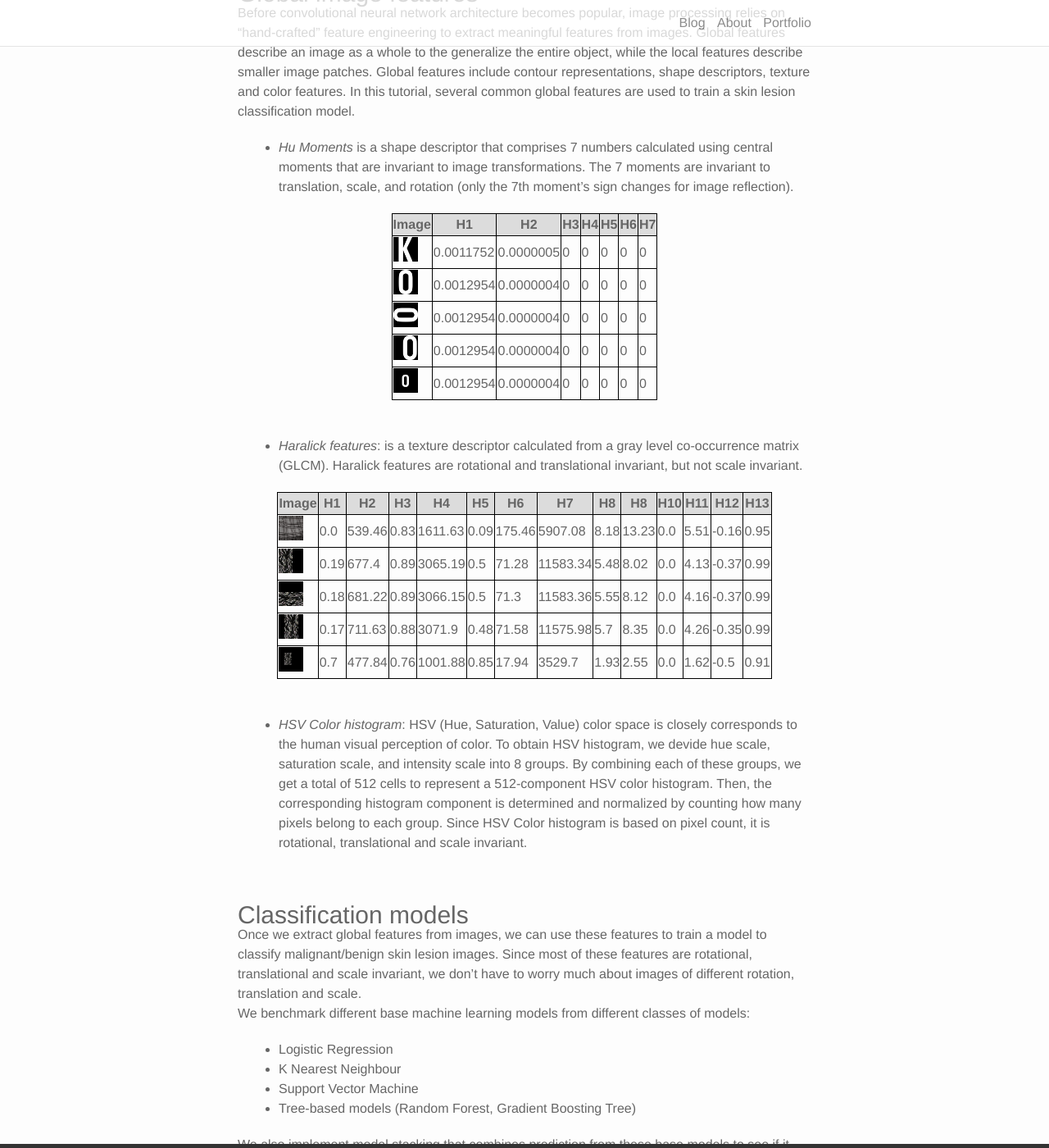
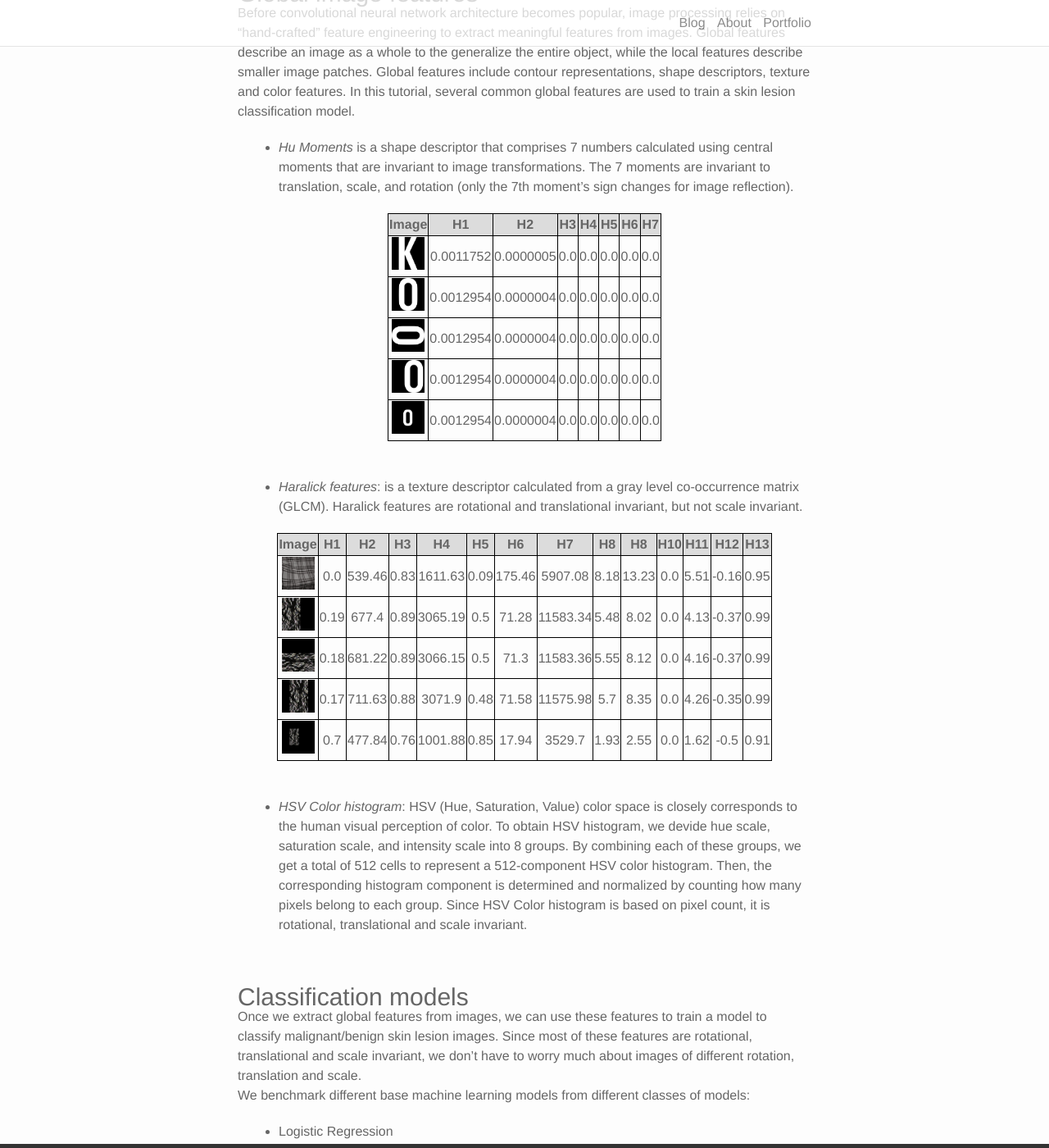
Before and after one commit to emeryanalytics/blog, a Jekyll site: the page built from _posts/2019-10-19-skin_lesion_classification_part_1.markdown, in a window 1280 px wide and 1400 px high, scrolled down 440 px. Shown: the whole window at 82% size. Built offline with Jekyll 4.4.1, drawn with Linux system fonts in a browser that asks for light colours; nearby versions of some CDN libraries.

Commit message:
Format post

```diff
--- a/_posts/2019-10-19-skin_lesion_classification_part_1.markdown
+++ b/_posts/2019-10-19-skin_lesion_classification_part_1.markdown
@@ -21,22 +21,22 @@
 
 | Image  | H1 | H2 | H3 | H4 | H5 | H6 | H7 |
 | ------ | --- | --- | --- | --- | --- | --- | --- |
-| <img src="{{ site.baseurl }}/img/letter_K.png" width="30"/> | 0.0011752 | 0.0000005 | 0 | 0 | 0 | 0 | 0 |
-| <img src="{{ site.baseurl }}/img/letter_O.png" width="30"/> | 0.0012954 | 0.0000004 | 0 | 0 | 0 | 0 | 0 |
-| <img src="{{ site.baseurl }}/img/letter_O_rotated.png" width="30"/> | 0.0012954 | 0.0000004 | 0 | 0 | 0 | 0 | 0 |
-| <img src="{{ site.baseurl }}/img/letter_O_shifted.png" width="30"/> | 0.0012954 | 0.0000004 | 0 | 0 | 0 | 0 | 0 |
-| <img src="{{ site.baseurl }}/img/letter_O_scaled.png" width="30"/> | 0.0012954 | 0.0000004 | 0 | 0 | 0 | 0 | 0 |
+| <img src="{{ site.baseurl }}/img/letter_K.png" width="40"/> | 0.0011752 | 0.0000005 | 0.0 | 0.0 | 0.0 | 0.0 | 0.0 |
+| <img src="{{ site.baseurl }}/img/letter_O.png" width="40"/> | 0.0012954 | 0.0000004 | 0.0 | 0.0 | 0.0 | 0.0 | 0.0 |
+| <img src="{{ site.baseurl }}/img/letter_O_rotated.png" width="40"/> | 0.0012954 | 0.0000004 | 0.0 | 0.0 | 0.0 | 0.0 | 0.0 |
+| <img src="{{ site.baseurl }}/img/letter_O_shifted.png" width="40"/> | 0.0012954 | 0.0000004 | 0.0 | 0.0 | 0.0 | 0.0 | 0.0 |
+| <img src="{{ site.baseurl }}/img/letter_O_scaled.png" width="40"/> | 0.0012954 | 0.0000004 | 0.0 | 0.0 | 0.0 | 0.0 | 0.0 |
 
 <br/>
 * _Haralick features_: is a texture descriptor calculated from a gray level co-occurrence matrix (GLCM). Haralick features are rotational and translational invariant, but not scale invariant.<br/>
 
 | Image  | H1 | H2 | H3 | H4 | H5 | H6 | H7 | H8 | H8 | H10 | H11 | H12 | H13 |
 | ------ | --- | --- | --- | --- | --- | --- | --- | --- | --- | --- | --- | --- | --- |
-| <img src="{{ site.baseurl }}/img/texture_2.jpg" width="30"/> | 0.0 | 539.46 | 0.83 | 1611.63 | 0.09 | 175.46 | 5907.08 | 8.18 | 13.23 | 0.0 | 5.51 | -0.16 | 0.95 |
-| <img src="{{ site.baseurl }}/img/texture_1.jpg" width="30"/> | 0.19 | 677.4 | 0.89 | 3065.19 | 0.5 | 71.28 | 11583.34 | 5.48 | 8.02 | 0.0 | 4.13 | -0.37 | 0.99 |
-| <img src="{{ site.baseurl }}/img/texture_1_rotated.jpg" width="30"/> | 0.18 | 681.22 | 0.89 | 3066.15 | 0.5 | 71.3 | 11583.36 | 5.55 | 8.12 | 0.0 | 4.16 | -0.37 | 0.99 |
-| <img src="{{ site.baseurl }}/img/texture_1_shifted.jpg" width="30"/> | 0.17 | 711.63 | 0.88 | 3071.9 | 0.48 | 71.58 | 11575.98 | 5.7 | 8.35 | 0.0 | 4.26 | -0.35 | 0.99 |
-| <img src="{{ site.baseurl }}/img/texture_1_Scaled.jpg" width="30"/> | 0.7 | 477.84 | 0.76 | 1001.88 | 0.85 | 17.94 | 3529.7 | 1.93 | 2.55 | 0.0 | 1.62 | -0.5 | 0.91 |
+| <img src="{{ site.baseurl }}/img/texture_2.jpg" width="40"/> | 0.0 | 539.46 | 0.83 | 1611.63 | 0.09 | 175.46 | 5907.08 | 8.18 | 13.23 | 0.0 | 5.51 | -0.16 | 0.95 |
+| <img src="{{ site.baseurl }}/img/texture_1.jpg" width="40"/> | 0.19 | 677.4 | 0.89 | 3065.19 | 0.5 | 71.28 | 11583.34 | 5.48 | 8.02 | 0.0 | 4.13 | -0.37 | 0.99 |
+| <img src="{{ site.baseurl }}/img/texture_1_rotated.jpg" width="40"/> | 0.18 | 681.22 | 0.89 | 3066.15 | 0.5 | 71.3 | 11583.36 | 5.55 | 8.12 | 0.0 | 4.16 | -0.37 | 0.99 |
+| <img src="{{ site.baseurl }}/img/texture_1_shifted.jpg" width="40"/> | 0.17 | 711.63 | 0.88 | 3071.9 | 0.48 | 71.58 | 11575.98 | 5.7 | 8.35 | 0.0 | 4.26 | -0.35 | 0.99 |
+| <img src="{{ site.baseurl }}/img/texture_1_Scaled.jpg" width="40"/> | 0.7 | 477.84 | 0.76 | 1001.88 | 0.85 | 17.94 | 3529.7 | 1.93 | 2.55 | 0.0 | 1.62 | -0.5 | 0.91 |
 
 <br/>
 * _HSV Color histogram_: HSV (Hue, Saturation, Value) color space is closely corresponds to the human visual perception of color. To obtain HSV histogram, we devide hue scale, saturation scale, and intensity scale into 8 groups. By combining each of these groups, we get a total of 512 cells to represent a 512-component HSV color histogram. Then, the corresponding histogram component is determined and normalized by counting how many pixels belong to each group. Since HSV Color histogram is based on pixel count, it is rotational, translational and scale invariant.
--- a/_sass/_base.scss
+++ b/_sass/_base.scss
@@ -103,6 +103,7 @@
 
 table, th, td {
   border: 1px solid black;
+  text-align: center;
 }
 
 /**
```
